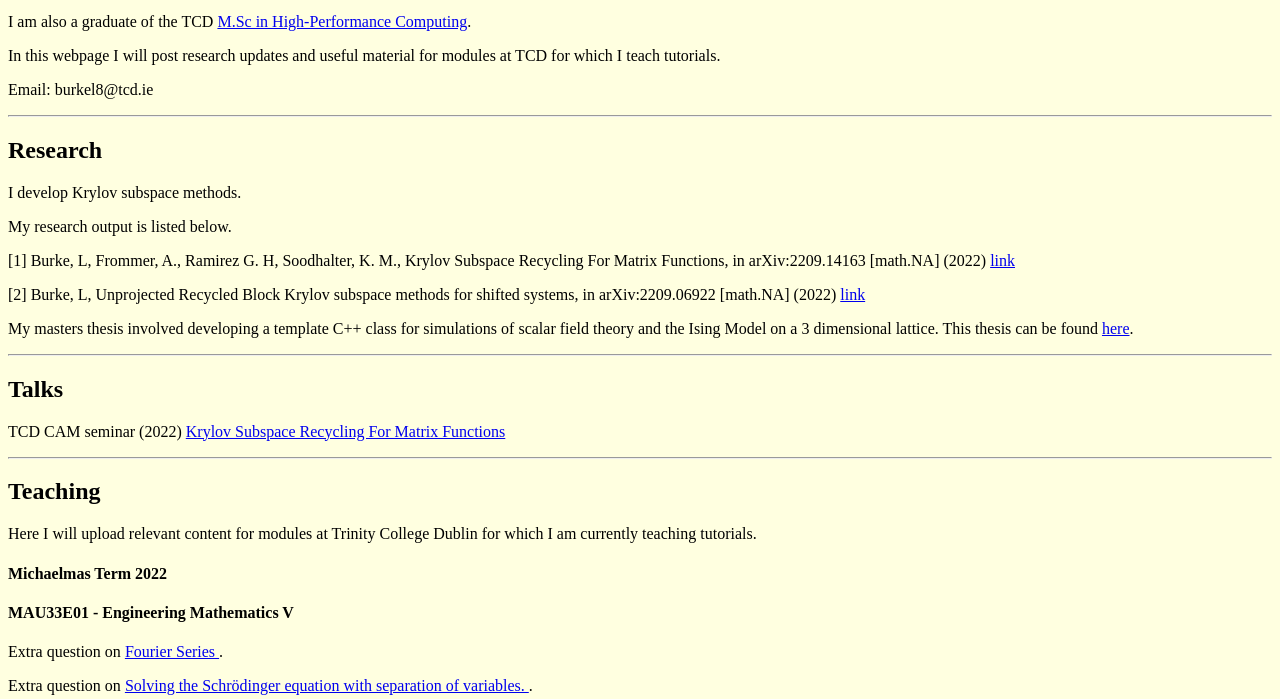
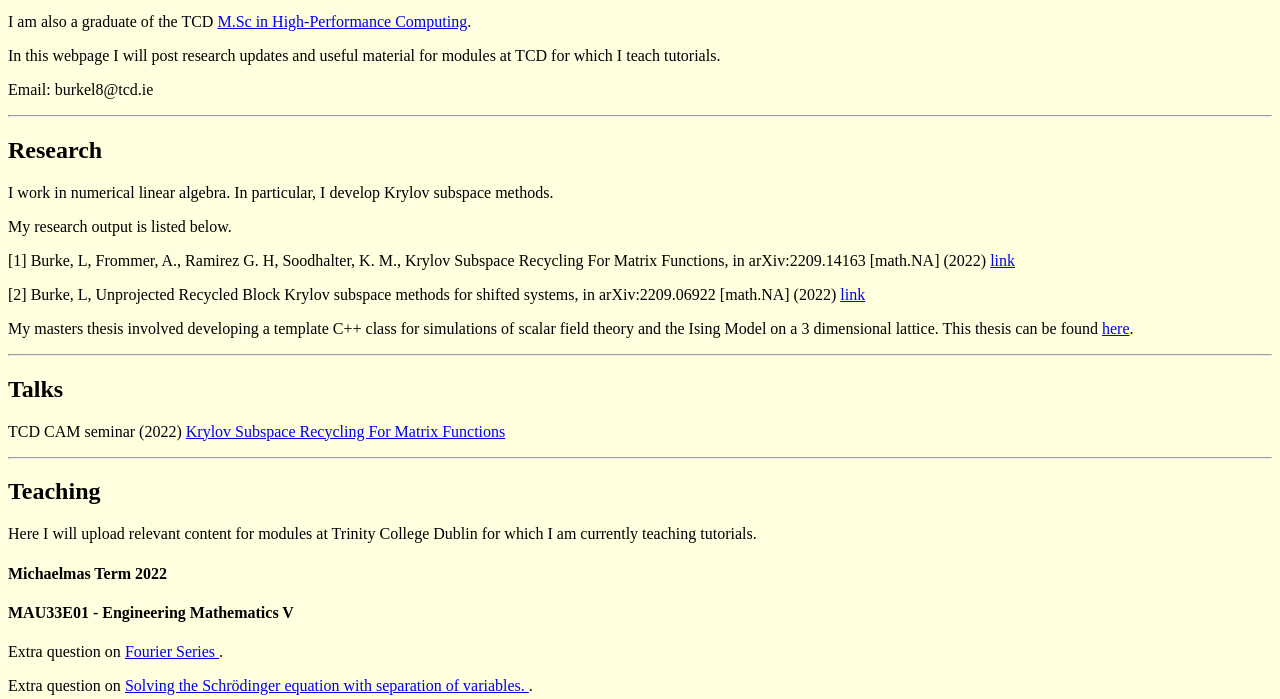
Before and after one commit to burkel8/github.io, a plain HTML site: page index.html in a window 1280 px wide. Shown: the part 101-800 px from the top of the page. Drawn offline with Linux system fonts and the light colour scheme.

Commit message:
Update index.html

```diff
--- a/index.html
+++ b/index.html
@@ -18,7 +18,7 @@ M.Sc in High-Performance Computing</a>.</p>
 <p> Email: burkel8@tcd.ie </p>
 <hr>
 <h2> Research </h2>
-<p> I develop Krylov subspace methods. </p>
+<p> I work in numerical linear algebra. In particular, I develop Krylov subspace methods. </p>
 
  My research output is listed below.
  </p>
```
